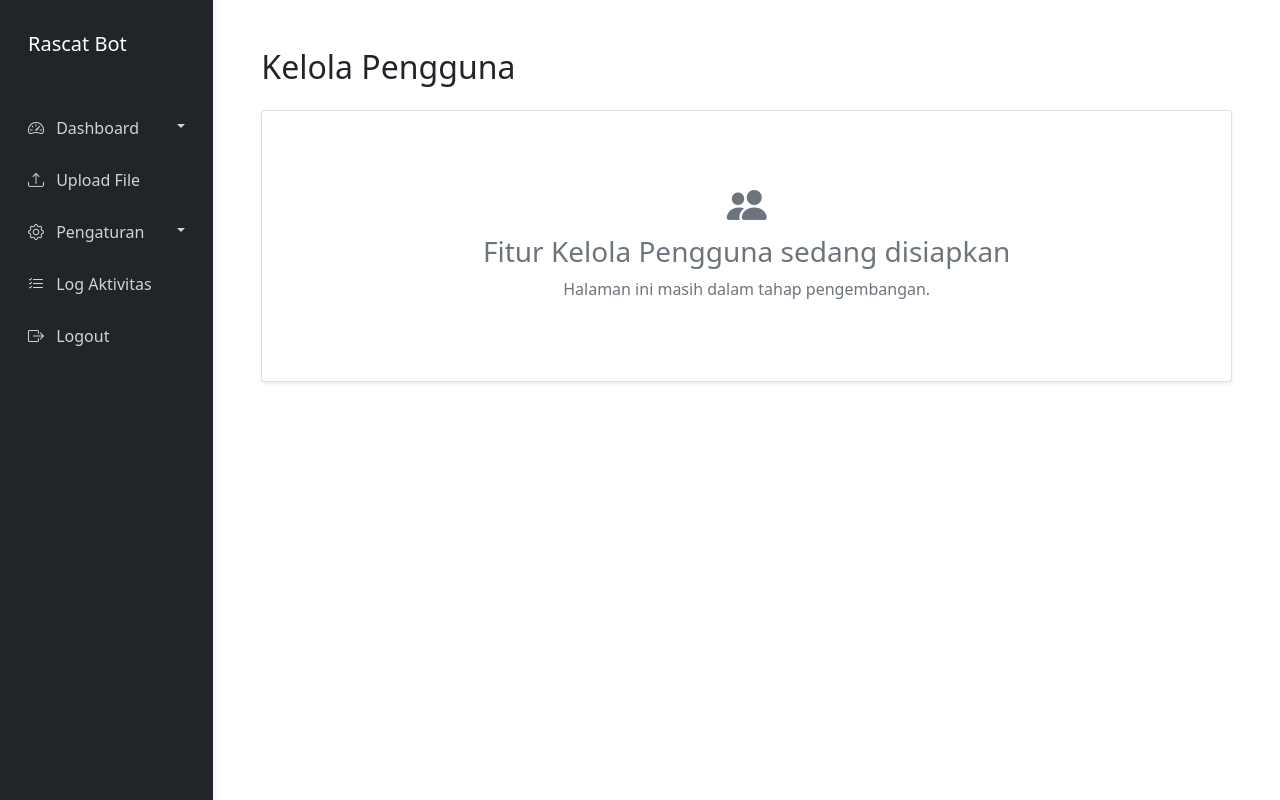
After one commit to Revenage97/rascatv2, a Django app: page /kelola-pengguna/ in a window 1280 px wide. The commit adds this page. Run offline with Django 5.2, Linux system fonts and the light colour scheme; the visitor is signed in with stand-in values (Sample User, id 1).

Commit message:
Add Kelola Pengguna submenu under Pengaturan dropdown

```diff
--- a/inventory/urls.py
+++ b/inventory/urls.py
@@ -18,6 +18,7 @@ urlpatterns = [
     path('upload-transfer/', views.upload_transfer_file, name='upload_transfer_file'),
     path('change-password/', views.change_password, name='change_password'),
     path('webhook-settings/', views.webhook_settings, name='webhook_settings'),
+    path('kelola-pengguna/', views.kelola_pengguna, name='kelola_pengguna'),
     path('activity-logs/', views.activity_logs, name='activity_logs'),
     path('api/send-to-telegram/', views.send_to_telegram, name='send_to_telegram'),
     path('api/update-min-stock/', views.update_min_stock, name='update_min_stock'),
--- a/inventory/views.py
+++ b/inventory/views.py
@@ -25,6 +25,13 @@ def dashboard(request):
     return redirect('inventory:kelola_stok_barang')
 
 # New views for submenu pages
+@login_required
+def kelola_pengguna(request):
+    """
+    View for managing users - currently displays a placeholder page
+    """
+    return render(request, 'inventory/kelola_pengguna.html')
+
 @login_required
 def kelola_stok_barang(request):
     query = request.GET.get('query', '')
--- a/templates/base.html
+++ b/templates/base.html
@@ -82,6 +82,11 @@
                                             <i class="bi bi-gear-fill submenu-icon"></i> Pengaturan Webhook
                                         </a>
                                     </li>
+                                    <li>
+                                        <a class="dropdown-item {% if 'kelola-pengguna' in request.path %}active{% endif %}" href="{% url 'inventory:kelola_pengguna' %}">
+                                            <i class="bi bi-people-fill submenu-icon"></i> Kelola Pengguna
+                                        </a>
+                                    </li>
                                 </ul>
                             </div>
                         </li>
--- /dev/null
+++ b/templates/inventory/kelola_pengguna.html
@@ -0,0 +1,17 @@
+{% extends 'base.html' %}
+
+{% block content %}
+<div class="container-fluid py-4">
+    <h2 class="mb-4">Kelola Pengguna</h2>
+
+    <div class="card">
+        <div class="card-body">
+            <div class="text-center py-5">
+                <i class="bi bi-people-fill fs-1 text-muted mb-3"></i>
+                <h3 class="text-muted">Fitur Kelola Pengguna sedang disiapkan</h3>
+                <p class="text-muted">Halaman ini masih dalam tahap pengembangan.</p>
+            </div>
+        </div>
+    </div>
+</div>
+{% endblock content %}
```
